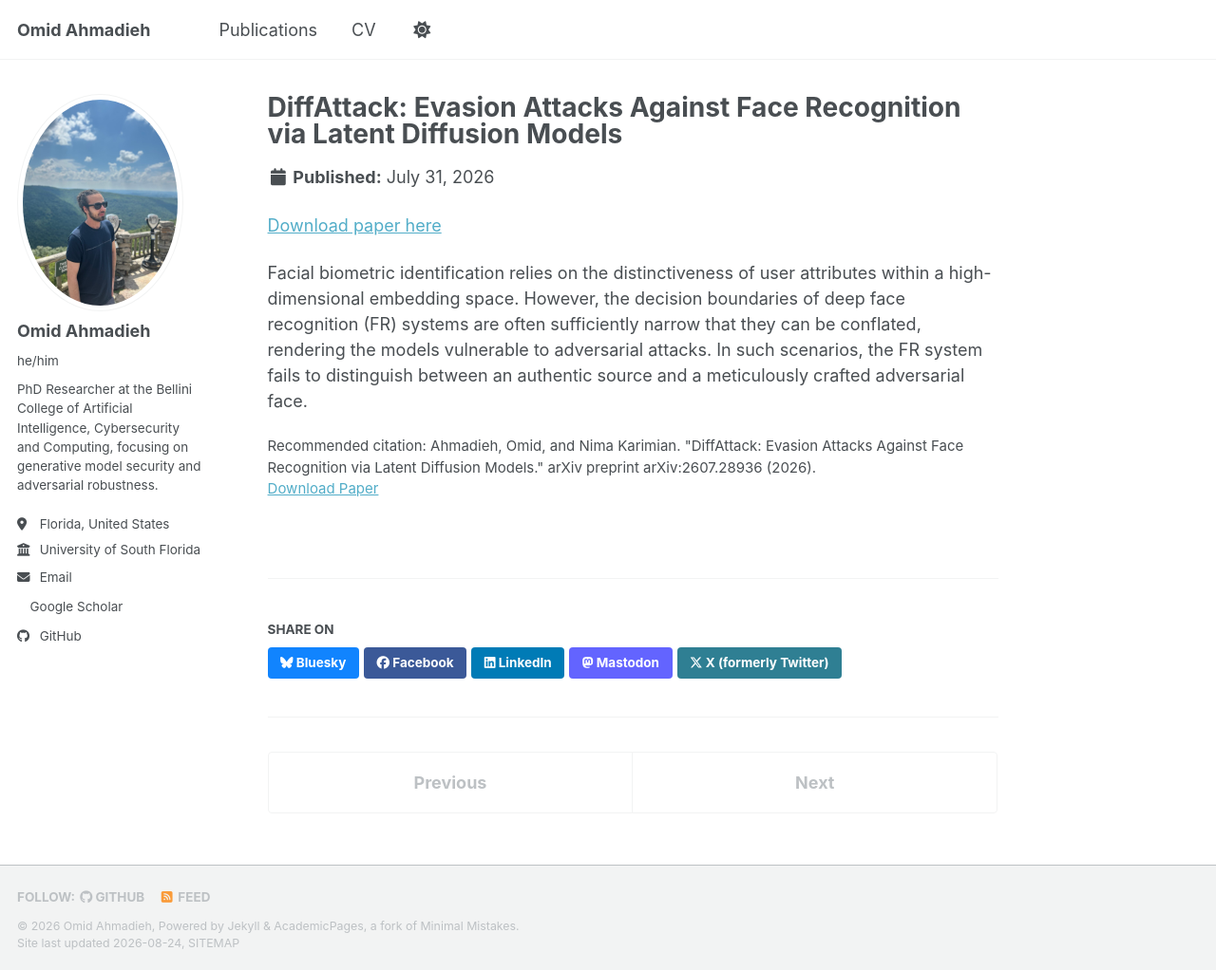
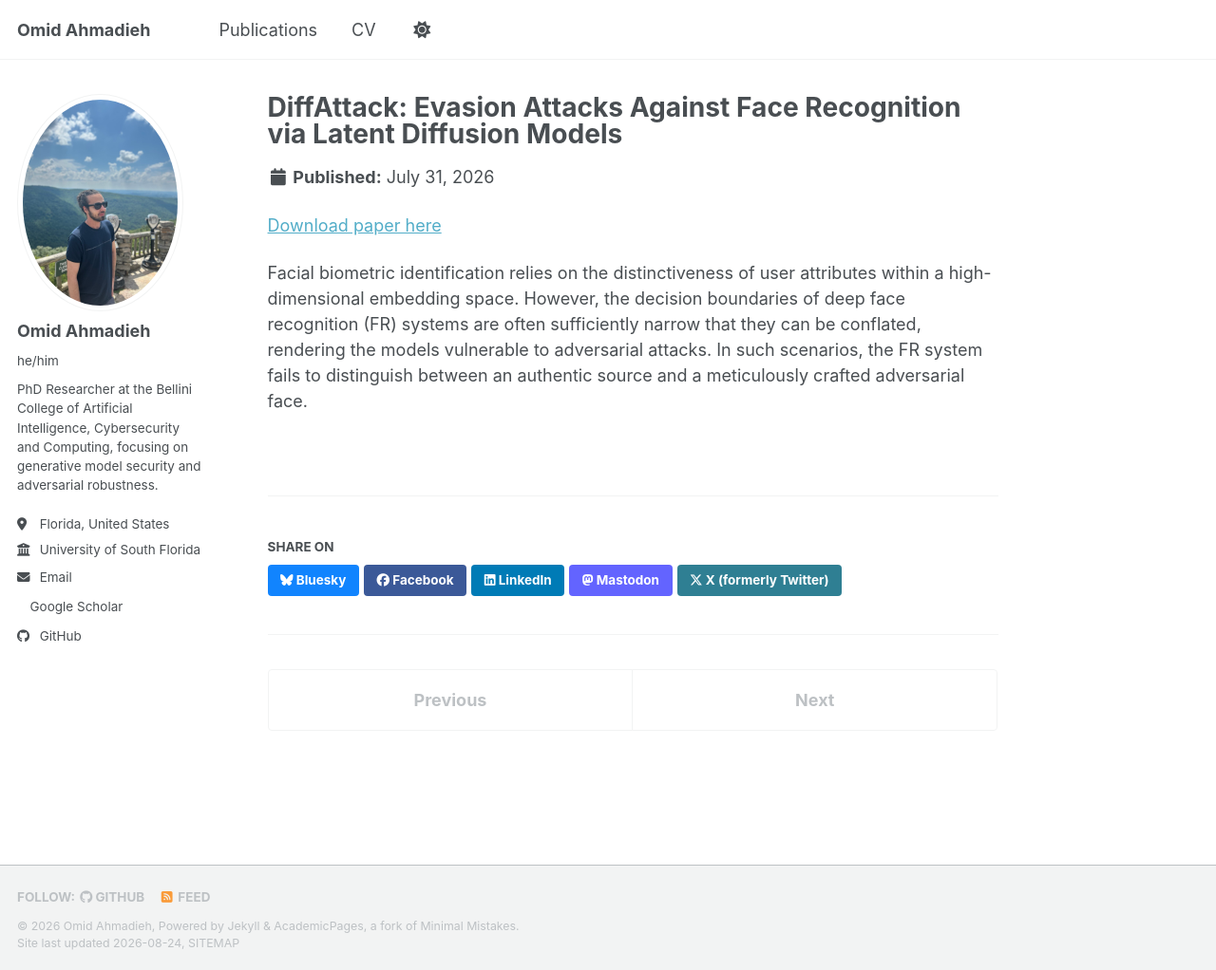
Before and after one commit to omid-ahmadieh/omid-ahmadieh.github.io, a Jekyll site: the page built from _publications/2026-07-31-diffattack.md, in a window 1280 px wide and 1022 px high. Shown: the whole window at 95% size. Built offline with Jekyll 4.4.1, drawn with Linux system fonts in a browser that asks for light colours; a style sheet for code colours, icons or effects is not loaded.

Commit message:
Update 2026-07-31-diffattack.md

```diff
--- a/_publications/2026-07-31-diffattack.md
+++ b/_publications/2026-07-31-diffattack.md
@@ -6,7 +6,7 @@ permalink: /publication/2026-07-31-diffattack
 excerpt: 'This paper demonstrates how narrow decision boundaries in deep face recognition systems can be conflated, rendering models vulnerable to adversarial attacks.'
 date: 2026-07-31
 paperurl: 'https://arxiv.org/abs/2607.28936'
-citation: 'Ahmadieh, Omid, and Nima Karimian. "DiffAttack: Evasion Attacks Against Face Recognition via Latent Diffusion Models." arXiv preprint arXiv:2607.28936 (2026).'
+
 ---
 
 [Download paper here](https://arxiv.org/abs/2607.28936)
```
